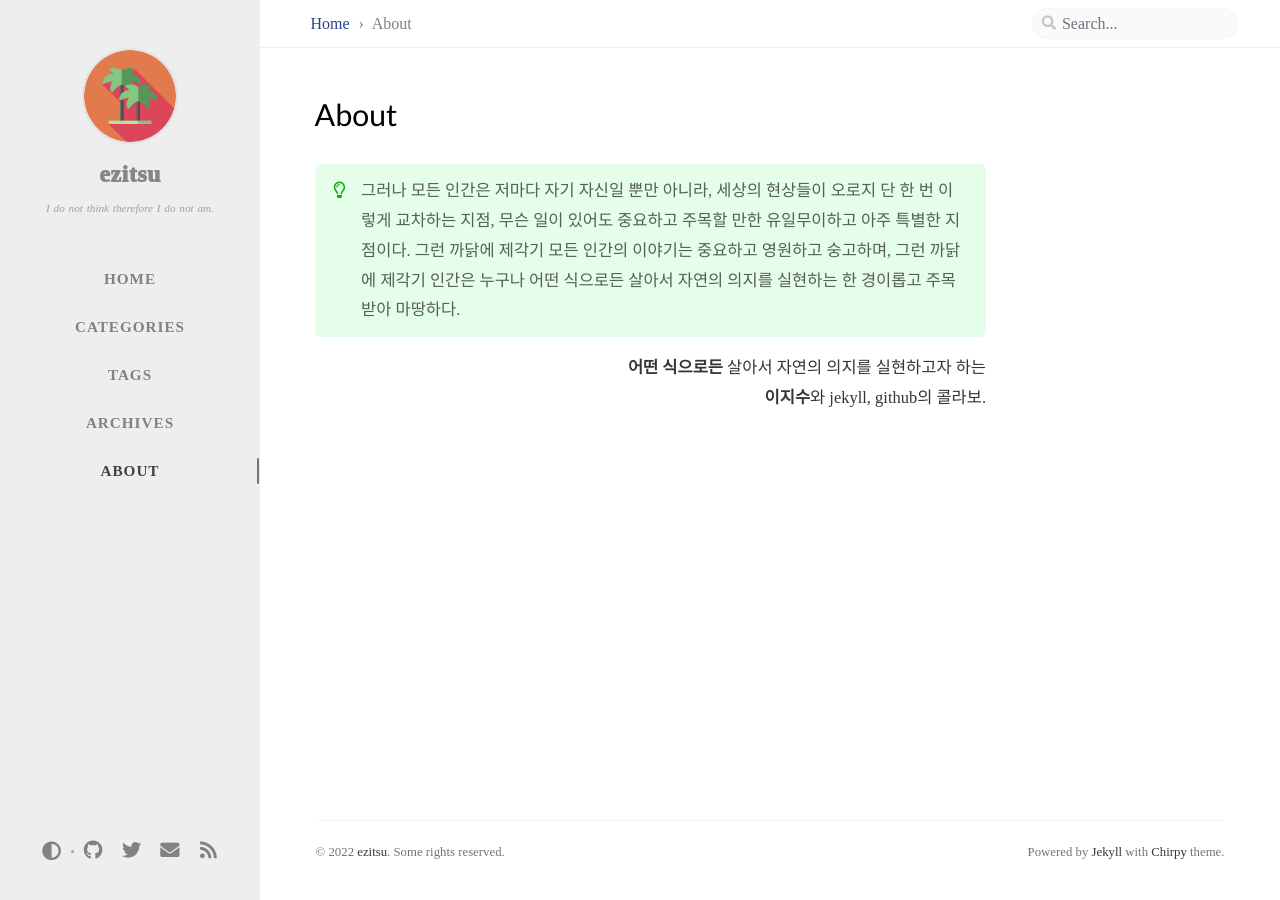
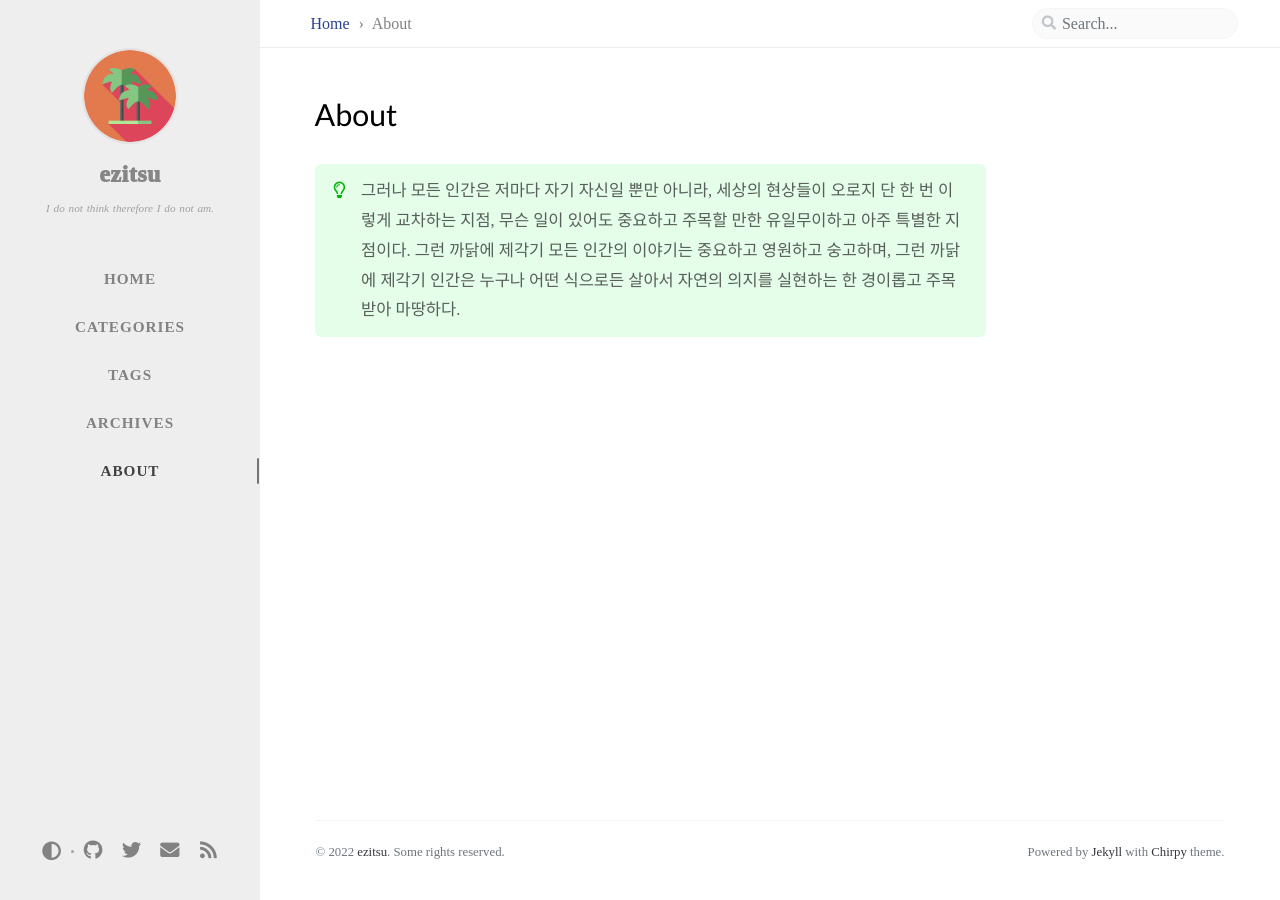
Before and after one commit to ezitsu/ezitsu.github.io, a Jekyll site: the page built from _tabs/about.md, in a window 1280 px wide. Built offline with Jekyll 4.4.1, drawn with Linux system fonts in a browser that asks for light colours; nearby versions of some CDN libraries; comment, search, counter and statistics services are not loaded.

Commit message:
Create about.md
Dd

```diff
--- a/_tabs/about.md
+++ b/_tabs/about.md
@@ -8,8 +8,3 @@ order: 4
 
 >그러나 모든 인간은 저마다 자기 자신일 뿐만 아니라, 세상의 현상들이 오로지 단 한 번 이렇게 교차하는 지점, 무슨 일이 있어도 중요하고 주목할 만한 유일무이하고 아주 특별한 지점이다. 그런 까닭에 제각기 모든 인간의 이야기는 중요하고 영원하고 숭고하며, 그런 까닭에 제각기 인간은 누구나 어떤 식으로든 살아서 자연의 의지를 실현하는 한 경이롭고 주목받아 마땅하다.
 {: .prompt-tip }
-
-<div style="text-align: right">
-<b>어떤 식으로든</b> 살아서 자연의 의지를 실현하고자 하는<br>
-<b>이지수</b>와 jekyll, github의 콜라보.<br>
-</div>
```
